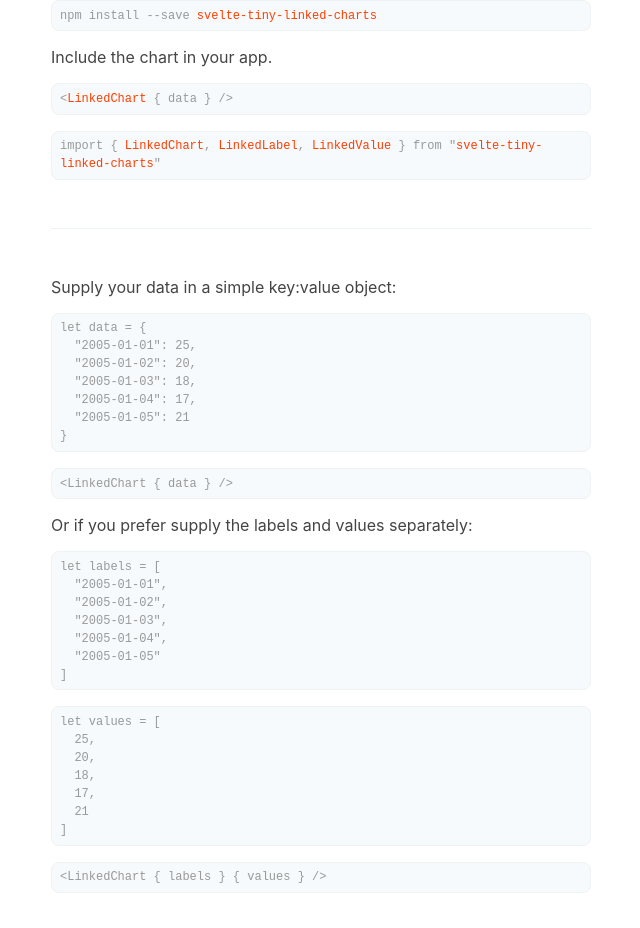
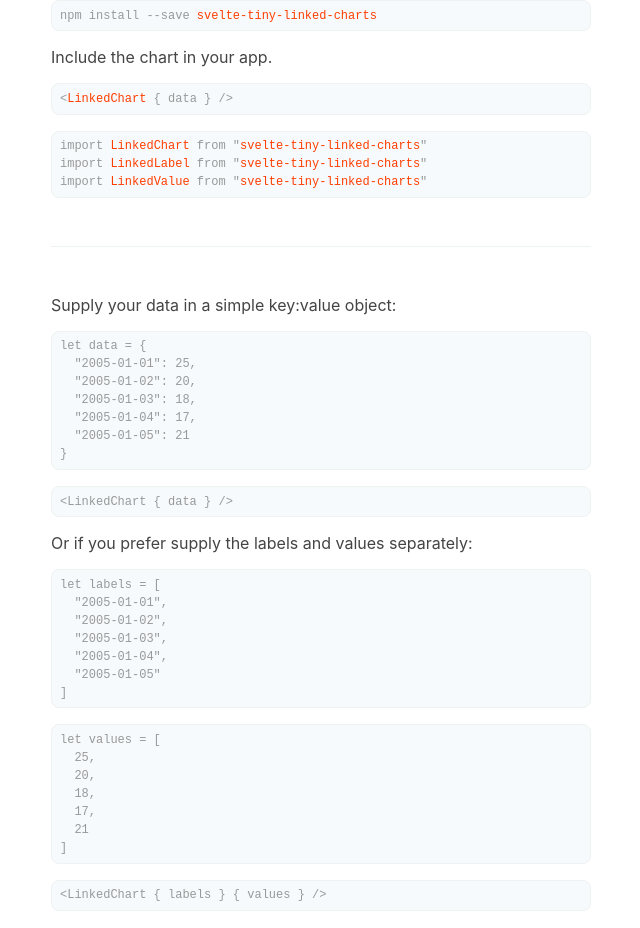
Before and after one commit to Mitcheljager/svelte-tiny-linked-charts, a SvelteKit app: page / in a window 1280 px wide. Shown: the part 1020-1948 px from the top of the page, without its empty margins (319-959 px from the left). Built offline with nearby package versions, Linux system fonts and the light colour scheme.

Commit message:
docs: Incorrect import instructions

```diff
--- a/src/routes/+page.svelte
+++ b/src/routes/+page.svelte
@@ -112,7 +112,9 @@
 		</code>
 
 		<code class="well">
-			import &#123; <mark>LinkedChart</mark>, <mark>LinkedLabel</mark>, <mark>LinkedValue</mark> &#125; from "<mark>svelte-tiny-linked-charts</mark>"
+			import <mark>LinkedChart</mark> from "<mark>svelte-tiny-linked-charts</mark>"<br>
+			import <mark>LinkedLabel</mark> from "<mark>svelte-tiny-linked-charts</mark>"<br>
+			import <mark>LinkedValue</mark> from "<mark>svelte-tiny-linked-charts</mark>"
 		</code>
 	</div>
 
```
Also changed, not shown: 1 other file (tests, documents, lock files or other folders).
